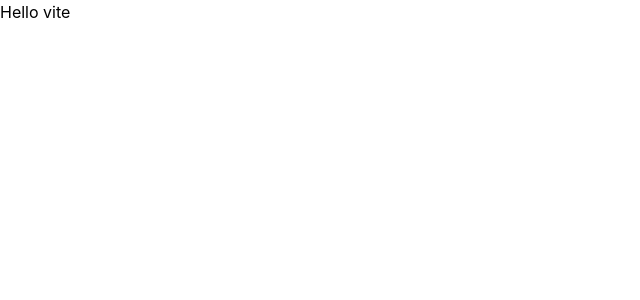
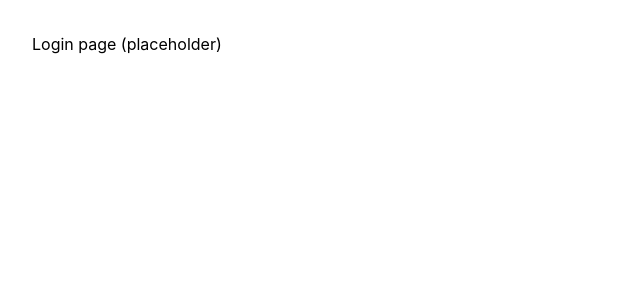
Before and after one commit to Nadim-Nahle/Najahak-Frontend, a React (Vite) app: page /login in a window 1280 px wide. Shown: the top 300 px of the page, without its empty margins (0-640 px from the left). Built offline with nearby package versions, Linux system fonts and the light colour scheme.

Commit message:
Create App.tsx

```diff
--- a/src/App.tsx
+++ b/src/App.tsx
@@ -1,5 +1,24 @@
+import { Routes, Route, Navigate } from "react-router-dom";
+import { LoginPage } from "./pages/LoginPage";
+import { DashboardPage } from "./pages/DashboardPage";
+import { ProtectedRoute } from "./components/ProtectedRoute";
+
 function App() {
-  return <div>Hello vite</div>;
+  return (
+    <Routes>
+      <Route path="/login" element={<LoginPage />} />
+
+      <Route
+        path="/dashboard"
+        element={
+          <ProtectedRoute>
+            <DashboardPage />
+          </ProtectedRoute>
+        }
+      />
+      <Route path="*" element={<Navigate to="/dashboard" replace />} />
+    </Routes>
+  );
 }
 
 export default App;
```
